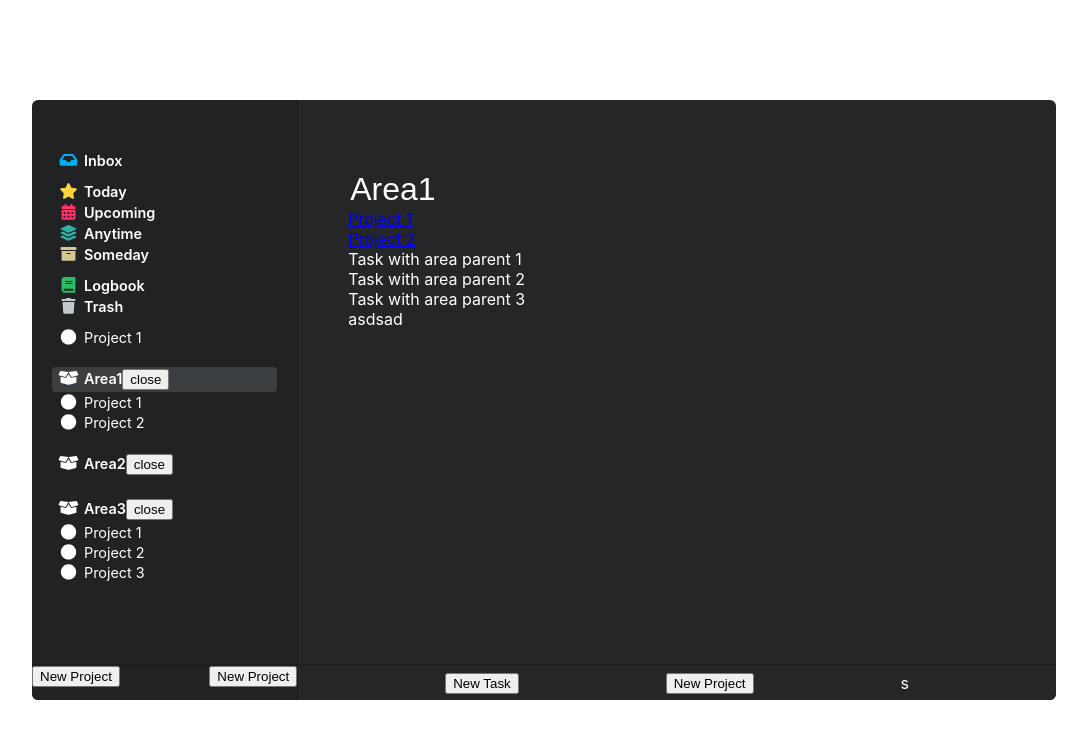
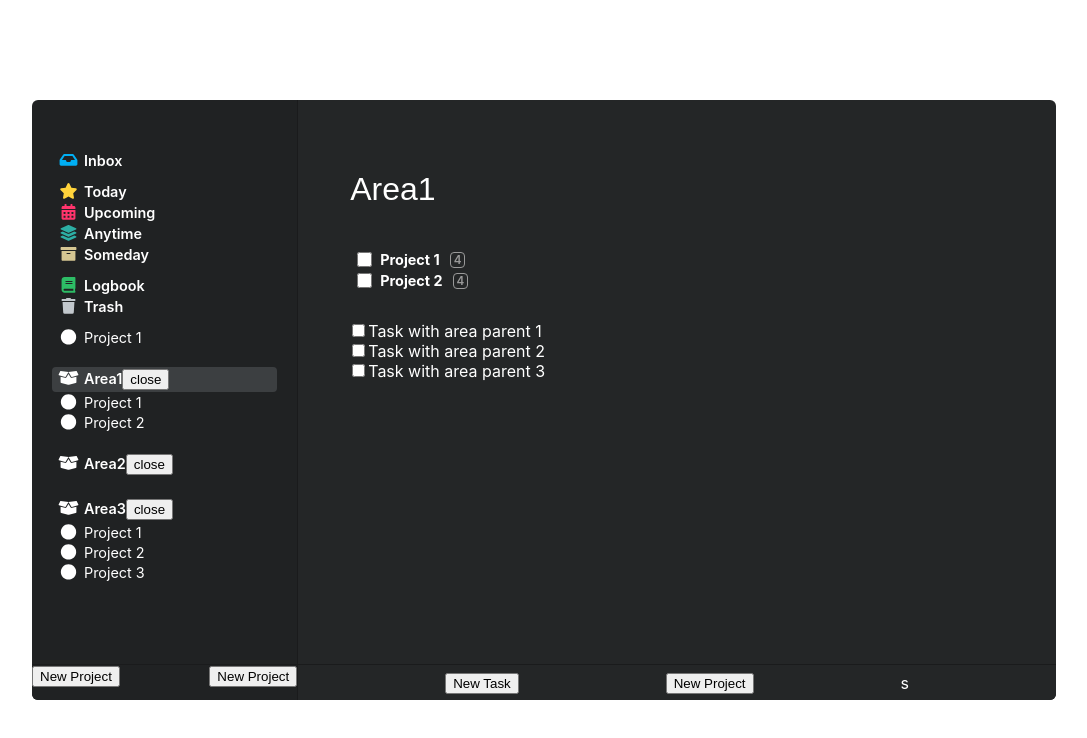
Before and after one commit to Aleksasgrodis/things-clone, a React (Create React App) app: page /area/12233323 in a window 1280 px wide. Shown: the top 738 px of the page, without its empty margins (96-1183 px from the left). Built offline with nearby package versions, Linux system fonts and the light colour scheme.

Commit message:
Enhanced the AreaView component with a bit of extra styling

```diff
--- a/src/components/AreaView.jsx
+++ b/src/components/AreaView.jsx
@@ -5,7 +5,7 @@ import { createSelector } from 'reselect';
 import NewTask from './NewTask';
 import NewProject from './NewProject';
 import { editArea } from '../redux/actions';
-
+import Task from './Task';
 const selectAreaWithId = createSelector(
   state => state.areas,
   (_, areaID) => areaID,
@@ -42,18 +42,25 @@ function AreaView(props) {
             name="title"
             placeholder="New Area"
             value={title}
-              onChange={e => dispatch(editArea({id: areaID, title: e.target.value}))}
+            onChange={e =>
+              dispatch(editArea({ id: areaID, title: e.target.value }))
+            }
           />
         </header>
+        <div className="projects">
           {projects.map(({ title, id }) => (
-          <Link to={`/project/${id}`} key={id}>
-            <p>{title}</p>
+            <div key={id} className="item">
+              <input type="checkbox" className="checkbox" name="" id=""/>
+              <Link to={`/project/${id}`} className="title">
+                {title}
               </Link>
+              <span className="task-count">4</span>
+            </div>
           ))}
-        {tasks.map(({ title, id }) => (
-          <p key={id}>{title}</p>
+        </div>
+        {tasks.map(task => (
+          <Task {...task} />
         ))}
-        asdsad
       </div>
       <div className="actionables">
         <NewTask parent={areaID} />
--- a/src/index.scss
+++ b/src/index.scss
@@ -310,6 +310,7 @@ code {
           }
           header {
             margin-top: 40px;
+            margin-bottom: 40px;
             .input-title {
               color: white;
               background: transparent;
@@ -317,6 +318,32 @@ code {
               outline: none;
               font-size: 2em;
               font-weight: 500;
+            }
+          }
+          .projects {
+            margin-bottom: 30px;
+            .item {
+              display: flex;
+              align-items: center;
+              .checkbox {
+                width: 25px;
+                height: 15px;
+              }
+              .title {
+                text-decoration: none;
+                color: white;
+                font-weight: 700;
+                font-size: 0.9em;
+              }
+              .task-count {
+                margin-left: 10px;
+                border: 1px solid #999;
+                padding: 0px 3px;
+                border-radius: 4px;
+                font-size: 0.73em;
+                color: #999;
+                font-weight: 600;
+              }
             }
           }
         }
```
Lines whose indentation alone changed are shown as unchanged.
